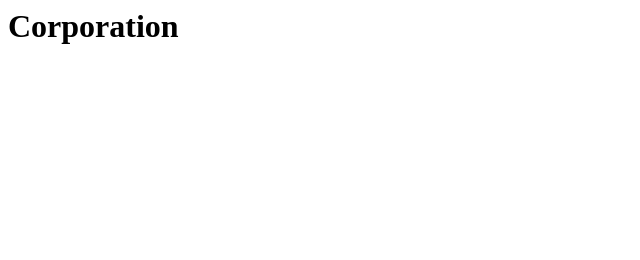
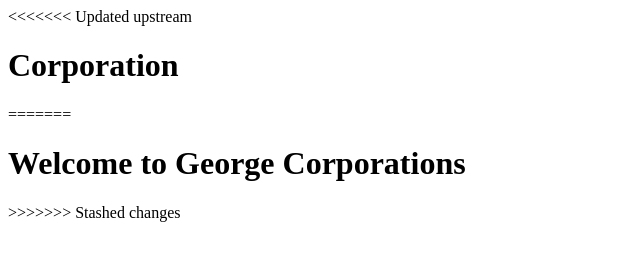
Before and after one commit to Aifuwa/george, a plain HTML site: page index.html in a window 1280 px wide. Shown: the whole page, without its empty margins (0-640 px from the left). Drawn offline with Linux system fonts and the light colour scheme.

Commit message:
Update index.html

```diff
--- a/index.html
+++ b/index.html
@@ -3,6 +3,10 @@
     <title>Corporations</title>
   </head>
   <body>
+<<<<<<< Updated upstream
     <h1>Corporation</h1>
+=======
+    <h1>Welcome to George Corporations</h1>
+>>>>>>> Stashed changes
   </body>
 </html>
```
